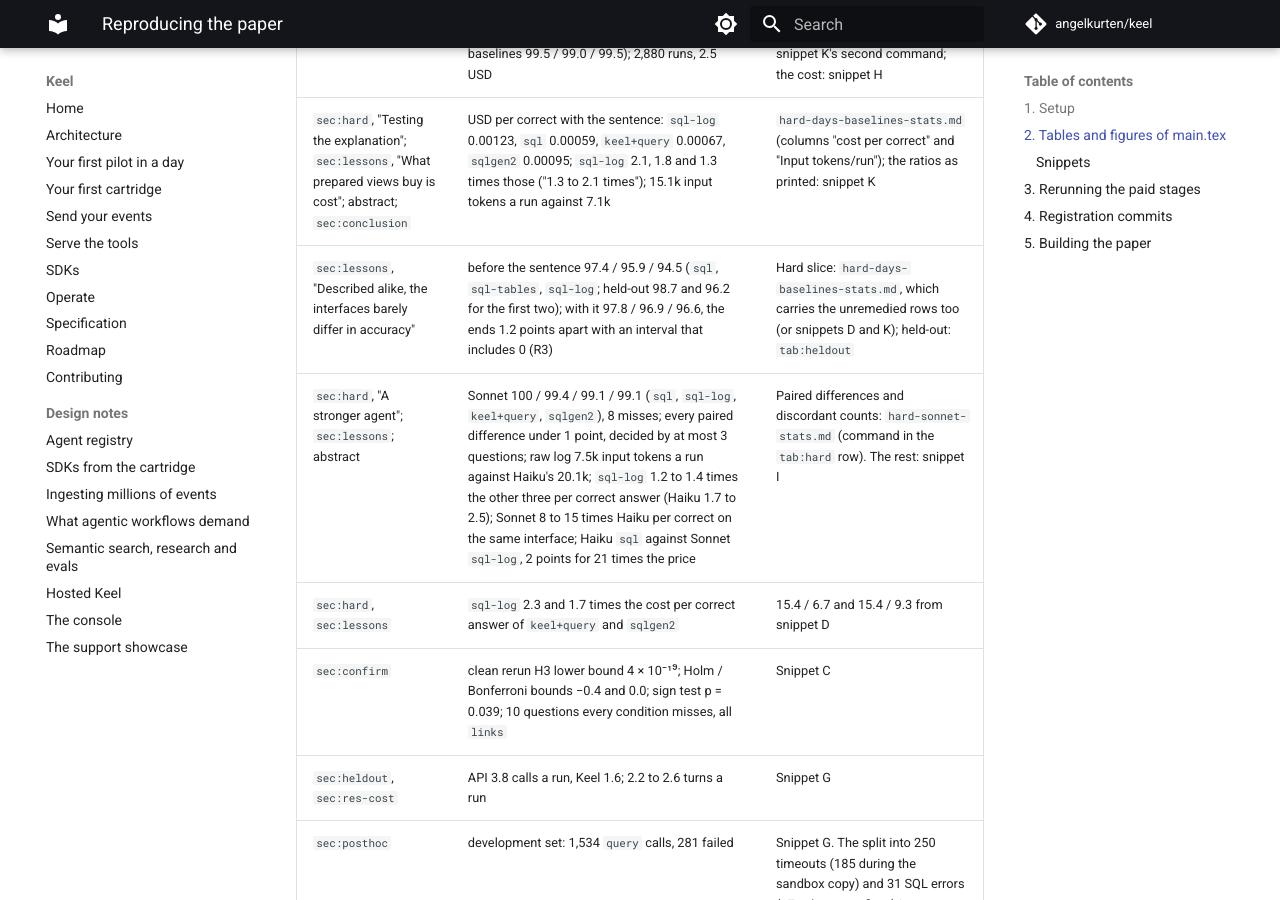
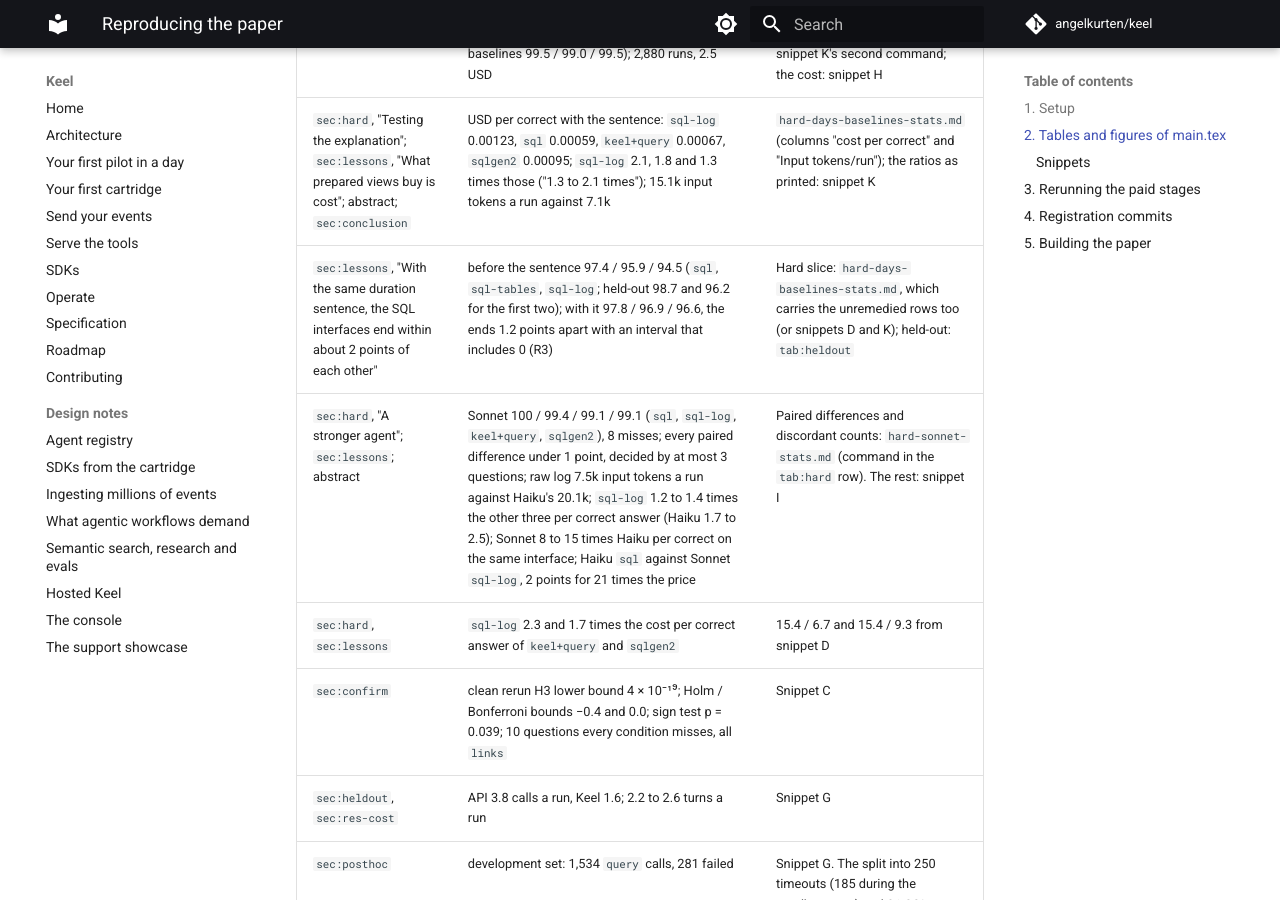
Before and after one commit to angelkurten/keel, an MkDocs documentation site: the page built from docs/paper-pvldb/REPRODUCE.md, in a window 1280 px wide and 900 px high, scrolled down 4748 px. Built offline with MkDocs 1.6.1 and Material for MkDocs 9.7.7, drawn with Linux system fonts in a browser that asks for light colours; comment, search, counter and statistics services are not loaded.

Commit message:
paper: review after the subtitle change; R1 and R2 read as descriptive, not blind, throughout
The remedy's sentence reached only the SQL interfaces' descriptions; the
cost ratio against Sonnet is a tenth to a fifteenth; a statistical-caveats
limitation; the supplement's provenance covers the second to fourth addenda.

Co-Authored-By: Claude Opus 5.5 <noreply@anthropic.com>

```diff
--- a/docs/paper-pvldb/REPRODUCE.md
+++ b/docs/paper-pvldb/REPRODUCE.md
@@ -72,7 +72,7 @@ Numbers in the text that no table carries:
 | `sec:hard`, "Testing the explanation"; abstract | `time_in` 89.1 → 98.4 (`sqlgen2`) and 86.5 → 99.0 (`keel+query`), paired +9.4 [+5.2, +13.5] and +12.5 [+8.3, +16.7]; overall 96.2 → 98.2 and 95.8 → 98.6, +2.0 [+0.5, +3.5] and +2.8 [+1.1, +4.8]; 6 to 7% more input tokens | Snippet J: the first command writes `hard-days-stats.md` (the paired differences against the same condition); the second prints the token increase and the cost per correct (0.00095 and 0.00067) |
 | `sec:hard`, "Testing the explanation"; abstract; `sec:conclusion` | fourth addendum, with the sentence: `sql` 97.8, `sql-tables` 96.9, `sql-log` 96.6; **R1** `sqlgen2 − sql` +0.4 [−0.6, +1.6] and **R2** `keel+query − sql` +0.8 [−0.1, +2.2], both confirmed; **R3** `sql − sql-log` +1.2 [−0.2, +2.8], not, so the lesson is withdrawn; every `time_in` 99.0 or more (the baselines 99.5 / 99.0 / 99.5); 2,880 runs, 2.5 USD | `hard-days-baselines-stats.md` (snippet K's first command, checked byte for byte; R1 to R3 are the first three rows of its exploratory table); `time_in` by condition and the run count: snippet K's second command; the cost: snippet H |
 | `sec:hard`, "Testing the explanation"; `sec:lessons`, "What prepared views buy is cost"; abstract; `sec:conclusion` | USD per correct with the sentence: `sql-log` 0.00123, `sql` 0.00059, `keel+query` 0.00067, `sqlgen2` 0.00095; `sql-log` 2.1, 1.8 and 1.3 times those ("1.3 to 2.1 times"); 15.1k input tokens a run against 7.1k | `hard-days-baselines-stats.md` (columns "cost per correct" and "Input tokens/run"); the ratios as printed: snippet K |
-| `sec:lessons`, "Described alike, the interfaces barely differ in accuracy" | before the sentence 97.4 / 95.9 / 94.5 (`sql`, `sql-tables`, `sql-log`; held-out 98.7 and 96.2 for the first two); with it 97.8 / 96.9 / 96.6, the ends 1.2 points apart with an interval that includes 0 (R3) | Hard slice: `hard-days-baselines-stats.md`, which carries the unremedied rows too (or snippets D and K); held-out: `tab:heldout` |
+| `sec:lessons`, "With the same duration sentence, the SQL interfaces end within about 2 points of each other" | before the sentence 97.4 / 95.9 / 94.5 (`sql`, `sql-tables`, `sql-log`; held-out 98.7 and 96.2 for the first two); with it 97.8 / 96.9 / 96.6, the ends 1.2 points apart with an interval that includes 0 (R3) | Hard slice: `hard-days-baselines-stats.md`, which carries the unremedied rows too (or snippets D and K); held-out: `tab:heldout` |
 | `sec:hard`, "A stronger agent"; `sec:lessons`; abstract | Sonnet 100 / 99.4 / 99.1 / 99.1 (`sql`, `sql-log`, `keel+query`, `sqlgen2`), 8 misses; every paired difference under 1 point, decided by at most 3 questions; raw log 7.5k input tokens a run against Haiku's 20.1k; `sql-log` 1.2 to 1.4 times the other three per correct answer (Haiku 1.7 to 2.5); Sonnet 8 to 15 times Haiku per correct on the same interface; Haiku `sql` against Sonnet `sql-log`, 2 points for 21 times the price | Paired differences and discordant counts: `hard-sonnet-stats.md` (command in the `tab:hard` row). The rest: snippet I |
 | `sec:hard`, `sec:lessons` | `sql-log` 2.3 and 1.7 times the cost per correct answer of `keel+query` and `sqlgen2` | 15.4 / 6.7 and 15.4 / 9.3 from snippet D |
 | `sec:confirm` | clean rerun H3 lower bound 4 × 10⁻¹⁹; Holm / Bonferroni bounds −0.4 and 0.0; sign test p = 0.039; 10 questions every condition misses, all `links` | Snippet C |
```
Also changed, not shown: 2 other files.
